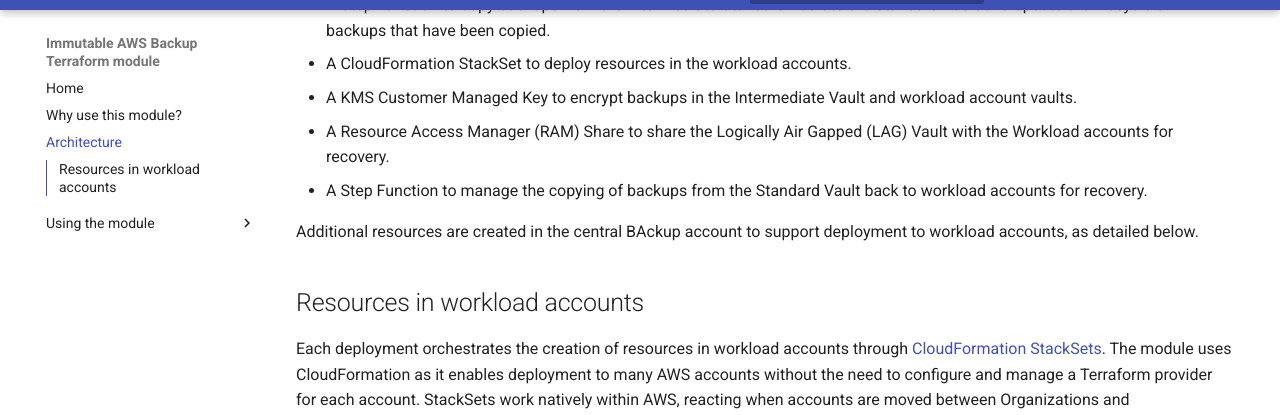
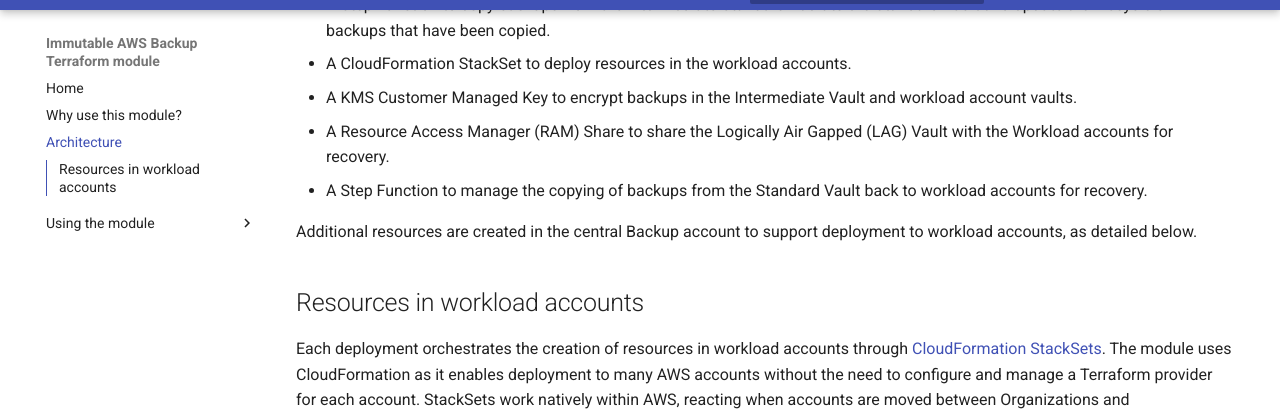
Before and after one commit to nationalarchives/terraform-aws-immutable-aws-backup, an MkDocs documentation site: the page built from docs/architecture.md, in a window 1280 px wide and 900 px high, scrolled down 1123 px. Shown: the part 38-453 px from the top of the window. Built offline with MkDocs 1.6.1 and Material for MkDocs 9.7.7, drawn with Linux system fonts in a browser that asks for light colours; comment, search, counter and statistics services are not loaded.

Commit message:
Apply suggestion from @Copilot
Co-authored-by: Copilot <175728472+Copilot@users.noreply.github.com>

```diff
--- a/docs/architecture.md
+++ b/docs/architecture.md
@@ -18,7 +18,7 @@ Each deployment orchestrates the creation of resources in both the Backup accoun
 - A Resource Access Manager (RAM) Share to share the Logically Air Gapped (LAG) Vault with the Workload accounts for recovery.
 - A Step Function to manage the copying of backups from the Standard Vault back to workload accounts for recovery.
 
-Additional resources are created in the central BAckup account to support deployment to workload accounts, as detailed below.
+Additional resources are created in the central Backup account to support deployment to workload accounts, as detailed below.
 
 ## Resources in workload accounts
 
```
